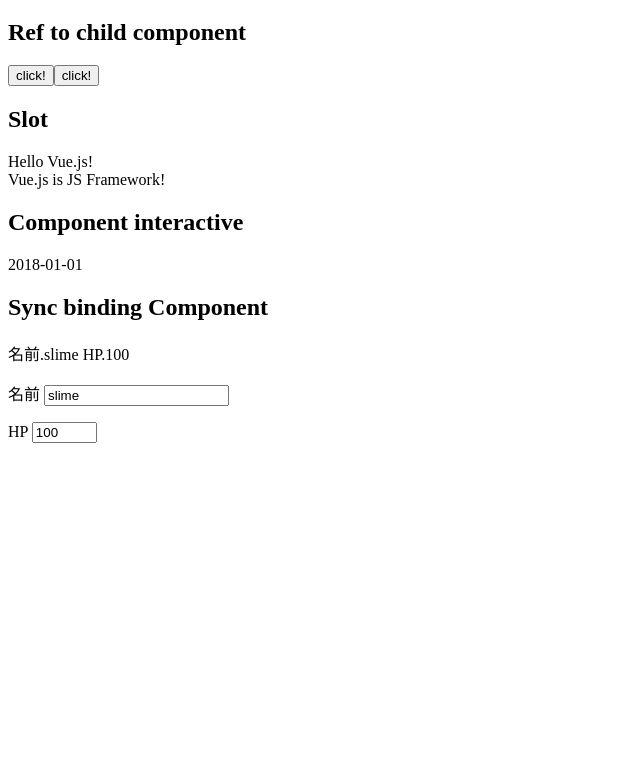
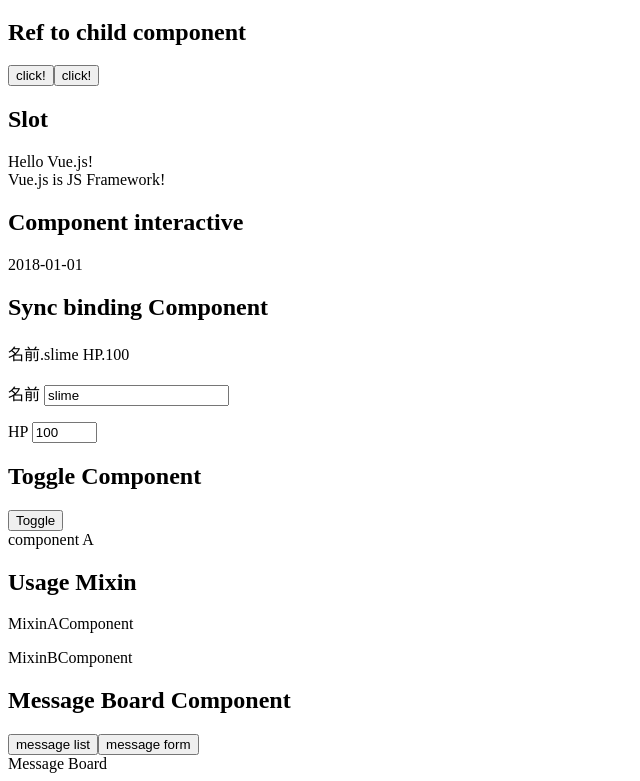
Before and after one commit to tetty0217/vue_standard, a Vue app: page / in a window 1280 px wide. Shown: the part 823-1604 px from the top of the page, without its empty margins (0-640 px from the left). Before the commit the page ends 1282 px from the top, so only its background shows below. Built offline with nearby package versions, Linux system fonts and the light colour scheme.

Commit message:
added ch5 components

```diff
--- /dev/null
+++ b/src/components/ch5Components/AttackedComponent.vue
@@ -0,0 +1,25 @@
+<template>
+    <li>{{ name }} HP.{{ hp }}
+        <button v-on:click="doAttack">attack</button>
+    </li>
+</template>
+
+<script>
+    export default {
+        name: "AttackedComponent",
+        props: {
+            id: Number,
+            name: String,
+            hp: Number
+        },
+        methods: {
+            doAttack () {
+                this.$emit('attack', this.id)
+            }
+        }
+    }
+</script>
+
+<style scoped>
+
+</style>
--- /dev/null
+++ b/src/components/ch5Components/MessageBoardComponent.vue
@@ -0,0 +1,13 @@
+<template>
+    <div>Message Board</div>
+</template>
+
+<script>
+    export default {
+        name: "MessageBoardComponent"
+    }
+</script>
+
+<style scoped>
+
+</style>
--- /dev/null
+++ b/src/components/ch5Components/MessageFormComponent.vue
@@ -0,0 +1,20 @@
+<template>
+    <div>Form
+        <textarea v-model="message"></textarea>
+    </div>
+</template>
+
+<script>
+    export default {
+        name: "MessageFormComponent",
+        data () {
+            return {
+                message: ''
+            }
+        }
+    }
+</script>
+
+<style scoped>
+
+</style>
--- /dev/null
+++ b/src/components/ch5Components/RefChildComponent.vue
@@ -0,0 +1,19 @@
+<template>
+    <button>click!</button>
+</template>
+
+<script>
+    export default {
+        name: "RefChildComponent",
+        created() {
+            console.log('ref: created()');
+            this.$on('open', () => {
+                console.log('refChild->ref: this.$on()');
+            })
+        }
+    }
+</script>
+
+<style scoped>
+
+</style>
--- /dev/null
+++ b/src/components/ch5Components/SendEventComponent.vue
@@ -0,0 +1,18 @@
+<template>
+    <button @click='handleClick'>click!</button>
+</template>
+
+<script>
+    export default {
+        name: "SendEventComponent",
+        methods: {
+            handleClick(){
+                this.$emit('childs-event')
+            }
+        }
+    }
+</script>
+
+<style scoped>
+
+</style>
--- /dev/null
+++ b/src/components/ch5Components/ToggleAComponent.vue
@@ -0,0 +1,13 @@
+<template>
+    <div>component A</div>
+</template>
+
+<script>
+    export default {
+        name: "ToggleAComponent"
+    }
+</script>
+
+<style scoped>
+
+</style>
--- /dev/null
+++ b/src/components/ch5Components/ToggleBComponent.vue
@@ -0,0 +1,13 @@
+<template>
+    <div>component B</div>
+</template>
+
+<script>
+    export default {
+        name: "ToggleAComponent"
+    }
+</script>
+
+<style scoped>
+
+</style>
--- a/src/styles/_ch5.sass
+++ b/src/styles/_ch5.sass
@@ -2,3 +2,11 @@
   section
     div
       border-bottom: none
+      padding: 0
+  div
+    div
+      border-bottom: none
+      padding: 0
+
+textarea
+  resize: none
--- a/src/vue/Ch5.vue
+++ b/src/vue/Ch5.vue
@@ -69,6 +69,24 @@
             <sync-bind :name.sync="name"
                        :hp.sync="hp"></sync-bind>
         </div>
+        <div>
+            <h2>Toggle Component</h2>
+            <button v-on:click="toggle^=1">Toggle</button>
+            <div v-bind:is="component"></div>
+        </div>
+        <div>
+            <h2>Usage Mixin</h2>
+            <mix-in-a></mix-in-a>
+            <mix-in-b></mix-in-b>
+        </div>
+        <div>
+            <h2>Message Board Component</h2>
+            <button v-on:click="currentMessage='message-board'">message list</button>
+            <button v-on:click="currentMessage='message-form'">message form</button>
+            <keep-alive>
+                <div v-bind:is="currentMessage"></div>
+            </keep-alive>
+        </div>
     </div>
 </template>
 
@@ -77,6 +95,24 @@
     import SimpleSlotComponent from '../components/ch5Components/SimpleSlotComponent'
     import MyCalendarComponent from '../components/ch5Components/MyCalendarComponent'
     import SyncBindComponent from '../components/ch5Components/SyncBindComponent'
+    import ToggleAComponent from '../components/ch5Components/ToggleAComponent'
+    import ToggleBComponent from '../components/ch5Components/ToggleBComponent'
+    import AttackedComponent from '../components/ch5Components/AttackedComponent'
+    import RefChildComponent from '../components/ch5Components/RefChildComponent'
+    import SendEventComponent from '../components/ch5Components/SendEventComponent'
+    import MessageBoardComponent from '../components/ch5Components/MessageBoardComponent'
+    import MessageFormComponent from '../components/ch5Components/MessageFormComponent'
+
+    const mixin = {
+        created () {
+            this.hello()
+        },
+        methods: {
+            hello () {
+                console.log('Mixin->hello()')
+            }
+        }
+    };
 
     const
         compChildComponent = {
@@ -93,35 +129,13 @@
                 val: String
             }
         },
-        sendEventComponent = {
-            template: "<button @click='handleClick'>click!</button>",
-            methods: {
-                handleClick(){
-                    this.$emit('childs-event')
-                }
-            }
+        MixinAComponent = {
+            mixins: [mixin],
+            template: '<p>MixinAComponent</p>'
         },
-        attackedComponent = {
-            template: '<li>{{ name }} HP.{{ hp }}\<button v-on:click="doAttack">attack</button></li>',
-            props: {
-                id: Number,
-                name: String,
-                hp: Number
-            },
-            methods: {
-                doAttack () {
-                    this.$emit('attack', this.id)
-                }
-            }
-        },
-        refChildComponent = {
-            template: "<button>click!</button>",
-            created() {
-                console.log('ref: created()');
-                this.$on('open', () => {
-                    console.log('refChild->ref: this.$on()');
-                })
-            }
+        MixinBComponent = {
+            mixins: [mixin],
+            template: '<p>MixinBComponent</p>'
         };
     export default {
         name: "Ch5",
@@ -132,7 +146,10 @@
                 typeVal: '',
                 current: '',
                 name: 'slime',
+                currentMessage: 'message-board',
+                componentTypes: ['toggle-a', 'toggle-b'],
                 hp: 100,
+                toggle: 0,
                 list: [
                     { id: 1, name: 'slime', hp: 100 },
                     { id: 2, name: 'goblin', hp: 200 },
@@ -150,12 +167,18 @@
             'comp-child': compChildComponent,
             'props-send': propsComponent,
             'props-type': propsTypeComponent,
-            'send-event': sendEventComponent,
-            'attacked': attackedComponent,
-            'ref-child': refChildComponent,
+            'send-event': SendEventComponent,
+            'attacked': AttackedComponent,
+            'ref-child': RefChildComponent,
             'simple-slot': SimpleSlotComponent,
             'my-calender': MyCalendarComponent,
-            'sync-bind': SyncBindComponent
+            'sync-bind': SyncBindComponent,
+            'toggle-a': ToggleAComponent,
+            'toggle-b': ToggleBComponent,
+            'mix-in-a': MixinAComponent,
+            'mix-in-b': MixinBComponent,
+            'message-board': MessageBoardComponent,
+            'message-form': MessageFormComponent
         },
         methods: {
             parentsMethod () {
@@ -169,6 +192,12 @@
                 console.log('handleRef()');
                 this.$refs.child.$emit('open')
             }
+        },
+        computed: {
+            component () {
+                console.log (this.componentTypes[this.toggle])
+                return this.componentTypes[this.toggle]
+            }
         }
     }
 </script>
```
